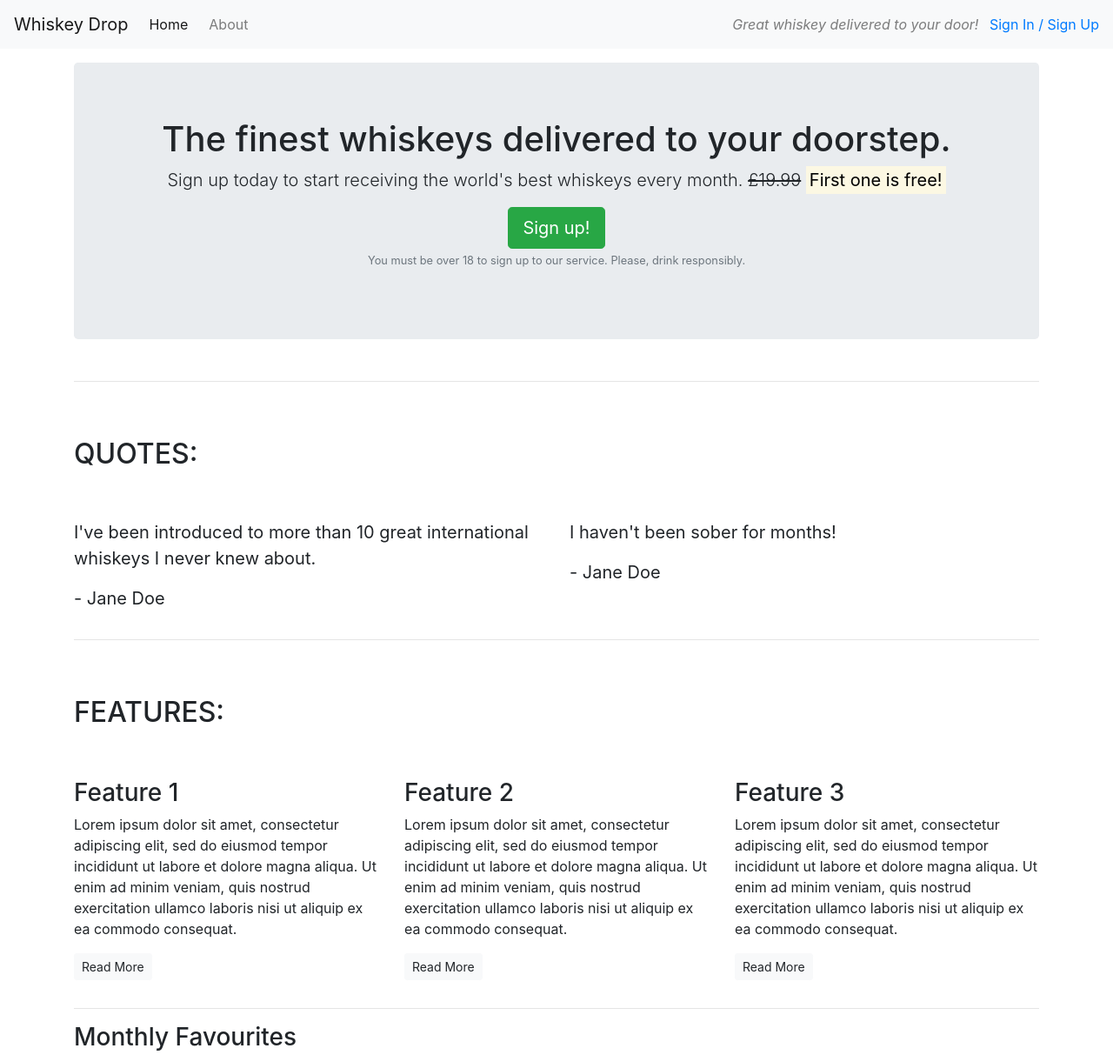
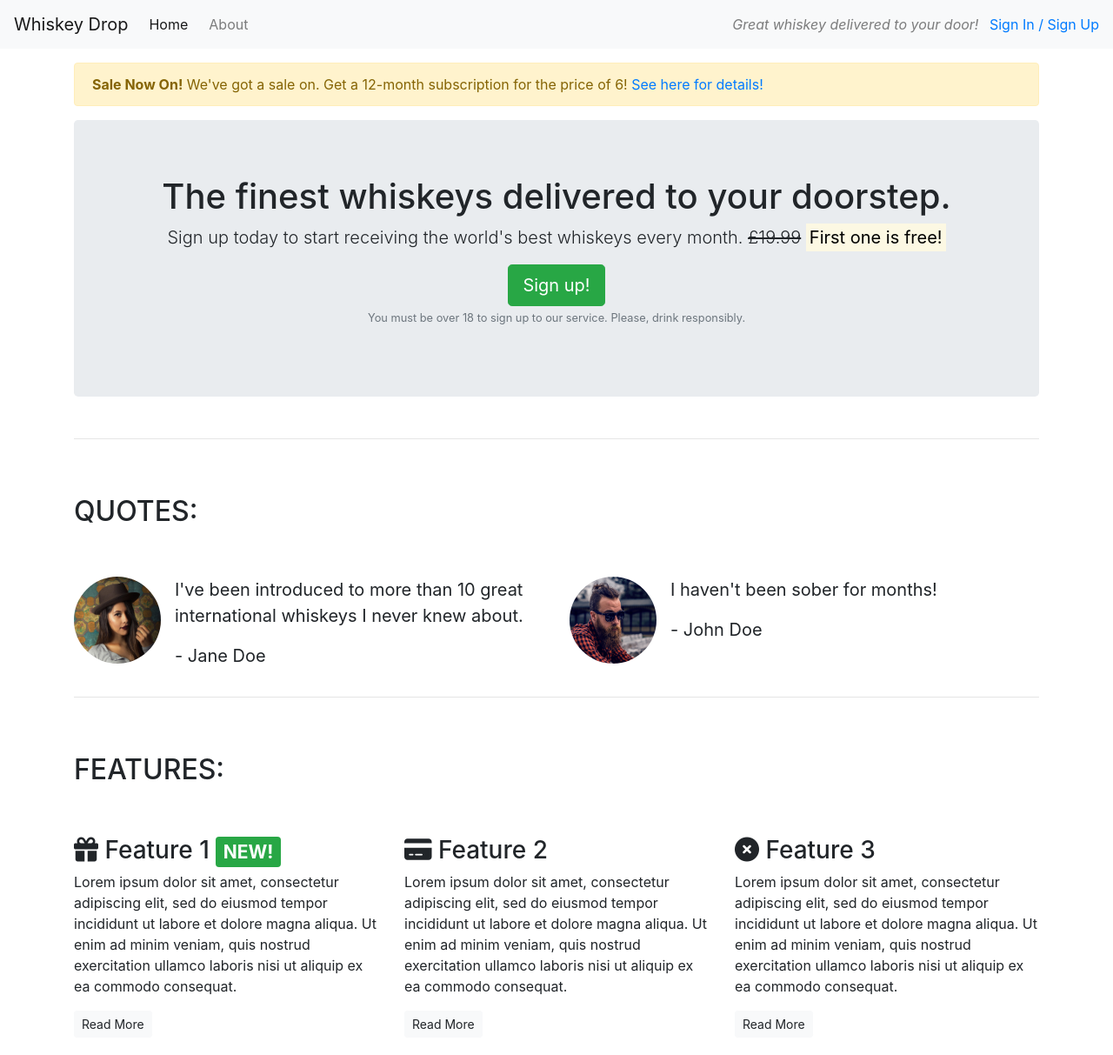
Before and after one commit to wwwar-is/Bootstrap-walkthrough, a plain HTML site: page index.html in a window 1280 px wide. Shown: the top 1213 px of the page at 87% size. Drawn offline with nearby package versions, Linux system fonts and the light colour scheme.

Commit message:
add bootstrap styling; CSS componenets completed

```diff
--- a/index.html
+++ b/index.html
@@ -6,6 +6,7 @@
     <title>Document</title>
     <link rel="stylesheet" href="https://cdn.jsdelivr.net/npm/bootstrap@4.1.3/dist/css/bootstrap.min.css" integrity="sha384-MCw98/SFnGE8fJT3GXwEOngsV7Zt27NXFoaoApmYm81iuXoPkFOJwJ8ERdknLPMO" crossorigin="anonymous">
     <script src="https://cdn.jsdelivr.net/npm/bootstrap@4.1.3/dist/js/bootstrap.min.js" integrity="sha384-ChfqqxuZUCnJSK3+MXmPNIyE6ZbWh2IMqE241rYiqJxyMiZ6OW/JmZQ5stwEULTy" crossorigin="anonymous"></script>
+    <script src="https://kit.fontawesome.com/869788def8.js" crossorigin="anonymous"></script>
 </head>
 <body>
     <nav class="navbar navbar-light bg-light navbar-expand-sm">
@@ -22,6 +23,14 @@
     </nav>
     <article class="container mt-3">
         <!-- Callout -->
+        <div class="row d-none d-sm-block">
+            <div class="col-12">
+                <div class="alert alert-warning">
+                    <strong>Sale Now On!</strong> We've got a sale on. Get a 12-month subscription for the price of 6!
+                    <a href="">See here for details!</a>
+                </div>
+            </div>
+        </div>
         <div class="row">
             <div class="col-12">
                 <section class="callout jumbotron text-center">
@@ -48,16 +57,30 @@
             </div>
             <div class="row">
                 <div class="col-12 col-md-6">
+                    <div class="media">
+                        <div class="d-none d-sm-block">
+                            <img src="images/girl-image.png" class="rounded-circle mr-3" height="100" width="100">
+                        </div>
+                        <div class="media-body">
                             <blockquote class="blockquote">
                                 <p>I've been introduced to more than 10 great international whiskeys I never knew about.</p>
                                 <p>- Jane Doe</p>
                             </blockquote>
                         </div>
+                    </div>
+                </div>
                 <div class="col-12 col-md-6">
+                    <div class="media">
+                        <div class="d-none d-sm-block">
+                            <img src="images/guy-image.png" class="rounded-circle mr-3" height="100" width="100">
+                        </div>
+                        <div class="media-body">
                             <blockquote class="blockquote">
                                 <p>I haven't been sober for months!</p>
-                        <p>- Jane Doe</p>
+                                <p>- John Doe</p>
                             </blockquote>
+                        </div>
+                    </div>
                 </div>
             </div>
         </section>
@@ -74,21 +97,21 @@
             <div class="row">
                 <div class="col-12 col-md-6 col-lg-4">
                     <div class="feature">
-                        <h3>Feature 1</h3>
+                        <h3><i class="fa-solid fa-gift d-none d-sm-inline"></i> Feature 1 <span class="badge badge-success d-none d-sm-inline">NEW!</span></h3>
                         <p>Lorem ipsum dolor sit amet, consectetur adipiscing elit, sed do eiusmod tempor incididunt ut labore et dolore magna aliqua. Ut enim ad minim veniam, quis nostrud exercitation ullamco laboris nisi ut aliquip ex ea commodo consequat.</p>
                         <p><a class="btn btn-sm btn-light" href="">Read More</a></p>
                     </div>
                 </div>
                 <div class="col-12 col-md-6 col-lg-4">
                     <div class="feature">
-                        <h3>Feature 2</h3>
+                        <h3><i class="fa-solid fa-credit-card d-none d-sm-inline"></i> Feature 2</h3>
                         <p>Lorem ipsum dolor sit amet, consectetur adipiscing elit, sed do eiusmod tempor incididunt ut labore et dolore magna aliqua. Ut enim ad minim veniam, quis nostrud exercitation ullamco laboris nisi ut aliquip ex ea commodo consequat.</p>
                         <p><a class="btn btn-sm btn-light" href="">Read More</a></p>
                     </div>
                 </div>
                 <div class="col-12 d-md-none d-lg-block col-lg-4">
                     <div class="feature">
-                        <h3>Feature 3</h3>
+                        <h3><i class="fa-solid fa-circle-xmark d-none d-sm-inline"></i> Feature 3</h3>
                         <p>Lorem ipsum dolor sit amet, consectetur adipiscing elit, sed do eiusmod tempor incididunt ut labore et dolore magna aliqua. Ut enim ad minim veniam, quis nostrud exercitation ullamco laboris nisi ut aliquip ex ea commodo consequat.</p>
                         <p><a class="btn btn-sm btn-light" href="">Read More</a></p>
                     </div>
```
Also changed, not shown: images/girl-image.png (added), images/guy-image.png (added). Lines whose indentation alone changed are shown as unchanged.
